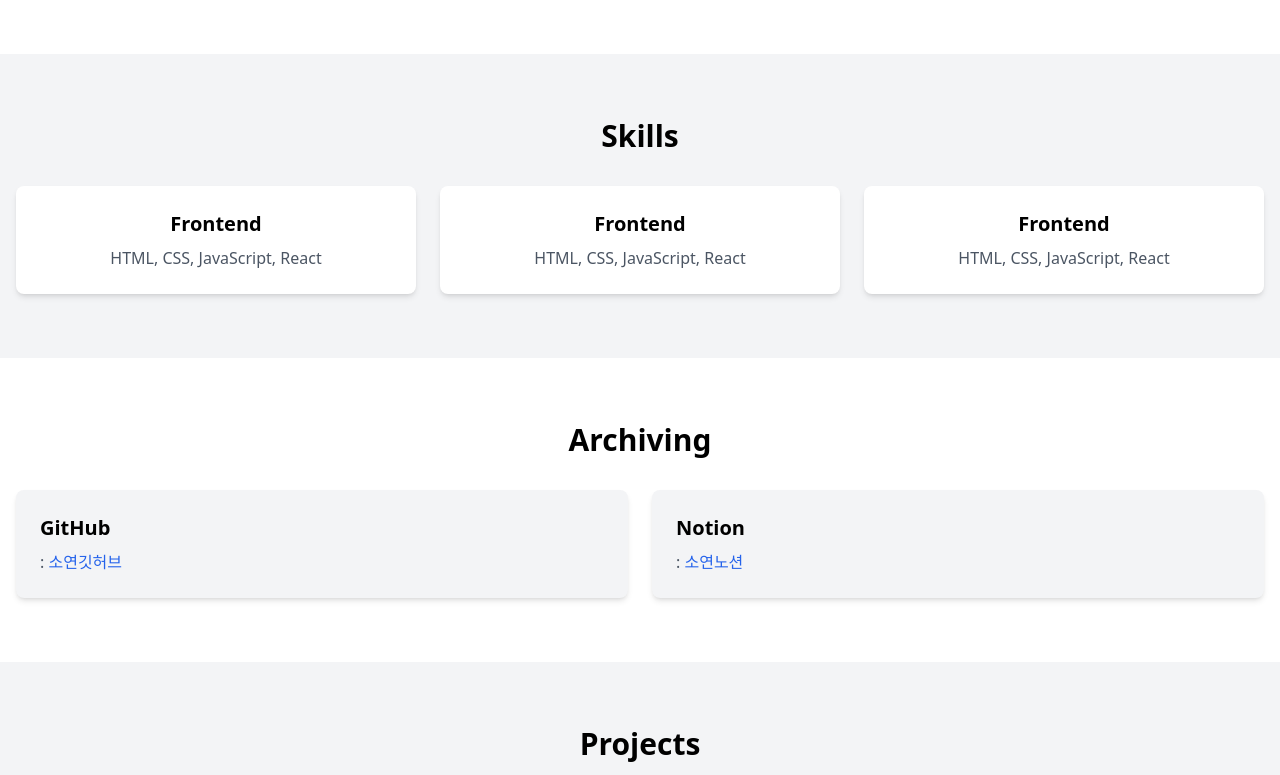
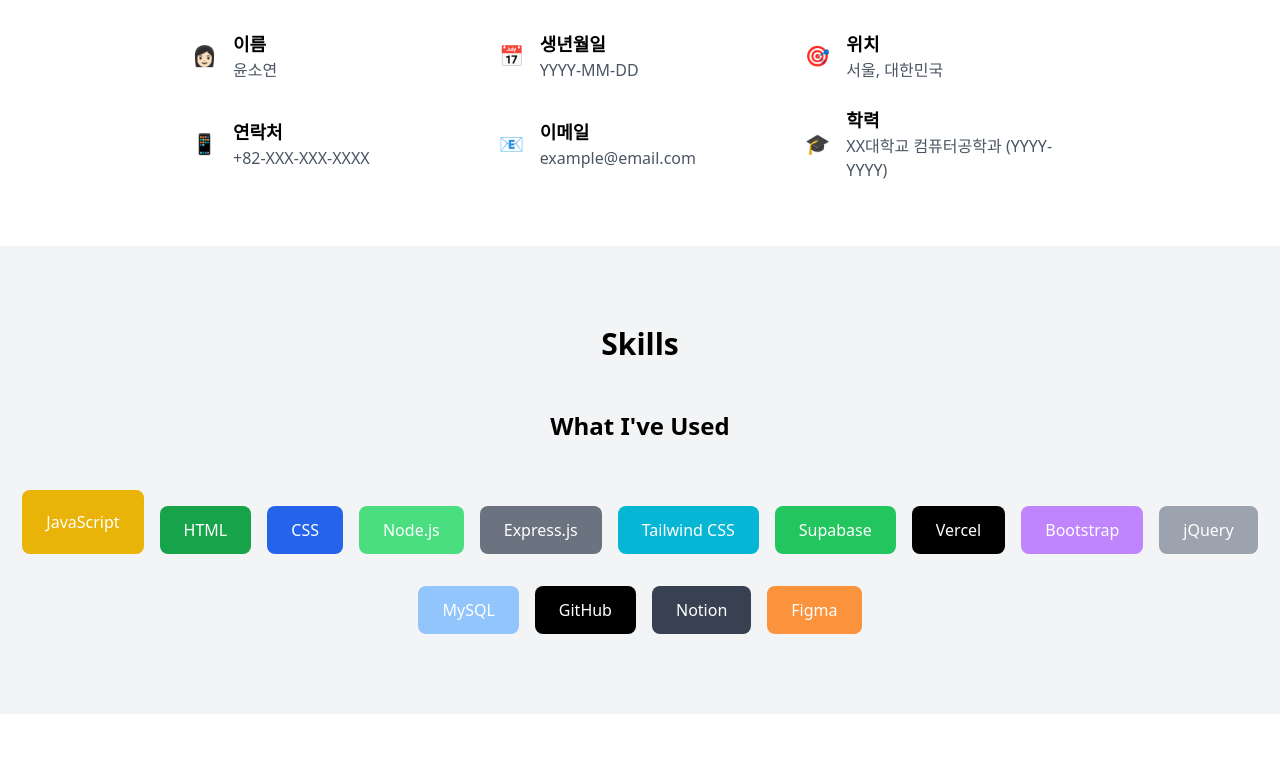
Before and after one commit to soye00/YSYportfolio, a plain HTML site: page portfolio/index.html in a window 1280 px wide. Shown: the part 674-1449 px from the top of the page. Drawn offline with nearby package versions, Linux system fonts and the light colour scheme.

Commit message:
no message

```diff
--- a/portfolio/index.html
+++ b/portfolio/index.html
@@ -5,6 +5,7 @@
     <meta name="viewport" content="width=device-width, initial-scale=1.0">
     <title>윤소연 포트폴리오</title>
     <script src="https://cdn.tailwindcss.com"></script>
+
     <style>
         .hamburger {
             display: none;
@@ -48,6 +49,10 @@
                 background-color: white;
                 box-shadow: 0 4px 6px rgba(0, 0, 0, 0.1);
             }
+            .info-title{
+                font-size: 2rem;
+            }
+
         }
     </style>
 </head>
@@ -90,31 +95,85 @@
 
 
 <!-- About Me Section -->
-<section id="about" class="py-16 bg-white">
+<<section id="about" class="py-16 bg-white">
     <div class="container mx-auto px-4">
-        <h2 class="text-3xl font-bold mb-8 text-center">About Me</h2>
-
+        <h2 class="text-3xl font-bold mb-12 text-center">About Me</h2>
+        <div class="max-w-4xl mx-auto">
+            <div class="grid grid-cols-1 sm:grid-cols-2 lg:grid-cols-3 gap-6">
+                <!-- 이름 -->
+                <div class="flex items-center space-x-4">
+                    <h3 class="text-xl">👩🏻</h3>
+                    <div>
+                        <h3 class="text-lg font-semibold">이름</h3>
+                        <p class="text-gray-600">윤소연</p>
+                    </div>
+                </div>
+                <!-- 생년월일 -->
+                <div class="flex items-center space-x-4">
+                    <h3 class="text-xl">📅</h3>
+                    <div>
+                        <h3 class="text-lg font-semibold">생년월일</h3>
+                        <p class="text-gray-600">YYYY-MM-DD</p>
+                    </div>
+                </div>
+                <!-- 위치 -->
+                <div class="flex items-center space-x-4">
+                    <h3 class="text-xl">🎯</h3>
+                    <div>
+                        <h3 class="text-lg font-semibold">위치</h3>
+                        <p class="text-gray-600">서울, 대한민국</p>
+                    </div>
+                </div>
+                <!-- 연락처 -->
+                <div class="flex items-center space-x-4">
+                    <h3 class="text-xl">📱</h3>
+                    <div>
+                        <h3 class="text-lg font-semibold">연락처</h3>
+                        <p class="text-gray-600">+82-XXX-XXX-XXXX</p>
+                    </div>
+                </div>
+                <!-- 이메일 -->
+                <div class="flex items-center space-x-4">
+                    <h3 class="text-xl">📧</h3>
+                    <div>
+                        <h3 class="text-lg font-semibold">이메일</h3>
+                        <p class="text-gray-600">example@email.com</p>
+                    </div>
+                </div>
+                <!-- 학력 -->
+                <div class="flex items-center space-x-4">
+                    <h3 class="text-xl">🎓</h3>
+                    <div>
+                        <h3 class="text-lg font-semibold">학력</h3>
+                        <p class="text-gray-600">XX대학교 컴퓨터공학과 (YYYY-YYYY)</p>
+                    </div>
+                </div>
+            </div>
+        </div>
     </div>
 </section>
 
+
 <!-- Skills Section -->
-<section id="skills" class="py-16 bg-gray-100">
+<section id="skills" class="py-20 bg-gray-100">
     <div class="container mx-auto px-4">
-        <h2 class="text-3xl font-bold mb-8 text-center">Skills</h2>
-        <div class="grid grid-cols-1 sm:grid-cols-2 md:grid-cols-3 gap-6">
-            <div class="bg-white p-6 rounded-lg shadow-md text-center">
-                <h3 class="text-xl font-semibold mb-2">Frontend</h3>
-                <p class="text-gray-600">HTML, CSS, JavaScript, React</p>
-            </div>
-            <div class="bg-white p-6 rounded-lg shadow-md text-center">
-                <h3 class="text-xl font-semibold mb-2">Frontend</h3>
-                <p class="text-gray-600">HTML, CSS, JavaScript, React</p>
-            </div>
-            <div class="bg-white p-6 rounded-lg shadow-md text-center">
-                <h3 class="text-xl font-semibold mb-2">Frontend</h3>
-                <p class="text-gray-600">HTML, CSS, JavaScript, React</p>
-            </div>
-
+        <h2 class="text-3xl font-bold mb-12 text-center">Skills</h2>
+        <h2 class="text-2xl font-bold mb-12 text-center">What I've Used</h2>
+        <div class="flex flex-wrap justify-center gap-4 space-y-4">
+            <button class="bg-yellow-500 text-white px-6 py-3 rounded-lg text-base hover:bg-yellow-600 w-auto min-w-0">JavaScript</button>
+            <button class="bg-green-600 text-white px-6 py-3 rounded-lg text-base hover:bg-green-700 w-auto min-w-0">HTML</button>
+            <button class="bg-blue-600 text-white px-6 py-3 rounded-lg text-base hover:bg-blue-700 w-auto min-w-0">CSS</button>
+            <button class="bg-green-400 text-white px-6 py-3 rounded-lg text-base hover:bg-green-500 w-auto min-w-0">Node.js</button>
+            <button class="bg-gray-500 text-white px-6 py-3 rounded-lg text-base hover:bg-gray-600 w-auto min-w-0">Express.js</button>
+            <button class="bg-cyan-500 text-white px-6 py-3 rounded-lg text-base hover:bg-cyan-600 w-auto min-w-0">Tailwind CSS</button>
+            <button class="bg-green-500 text-white px-6 py-3 rounded-lg text-base hover:bg-green-600 w-auto min-w-0">Supabase</button>
+            <button class="bg-black text-white px-6 py-3 rounded-lg text-base hover:bg-gray-800 w-auto min-w-0">Vercel</button>
+            <button class="bg-purple-400 text-white px-6 py-3 rounded-lg text-base hover:bg-purple-500 w-auto min-w-0">Bootstrap</button>
+            <button class="bg-gray-400 text-white px-6 py-3 rounded-lg text-base hover:bg-gray-500 w-auto min-w-0">jQuery</button>
+            <button class="bg-blue-300 text-white px-6 py-3 rounded-lg text-base hover:bg-blue-400 w-auto min-w-0">MySQL</button>
+            <button class="bg-black text-white px-6 py-3 rounded-lg text-base hover:bg-gray-800 w-auto min-w-0">GitHub</button>
+            <button class="bg-gray-700 text-white px-6 py-3 rounded-lg text-base hover:bg-gray-900 w-auto min-w-0">Notion</button>
+            <button class="bg-orange-400 text-white px-6 py-3 rounded-lg text-base hover:bg-orange-500 w-auto min-w-0">Figma</button>
         </div>
     </div>
 </section>
```
